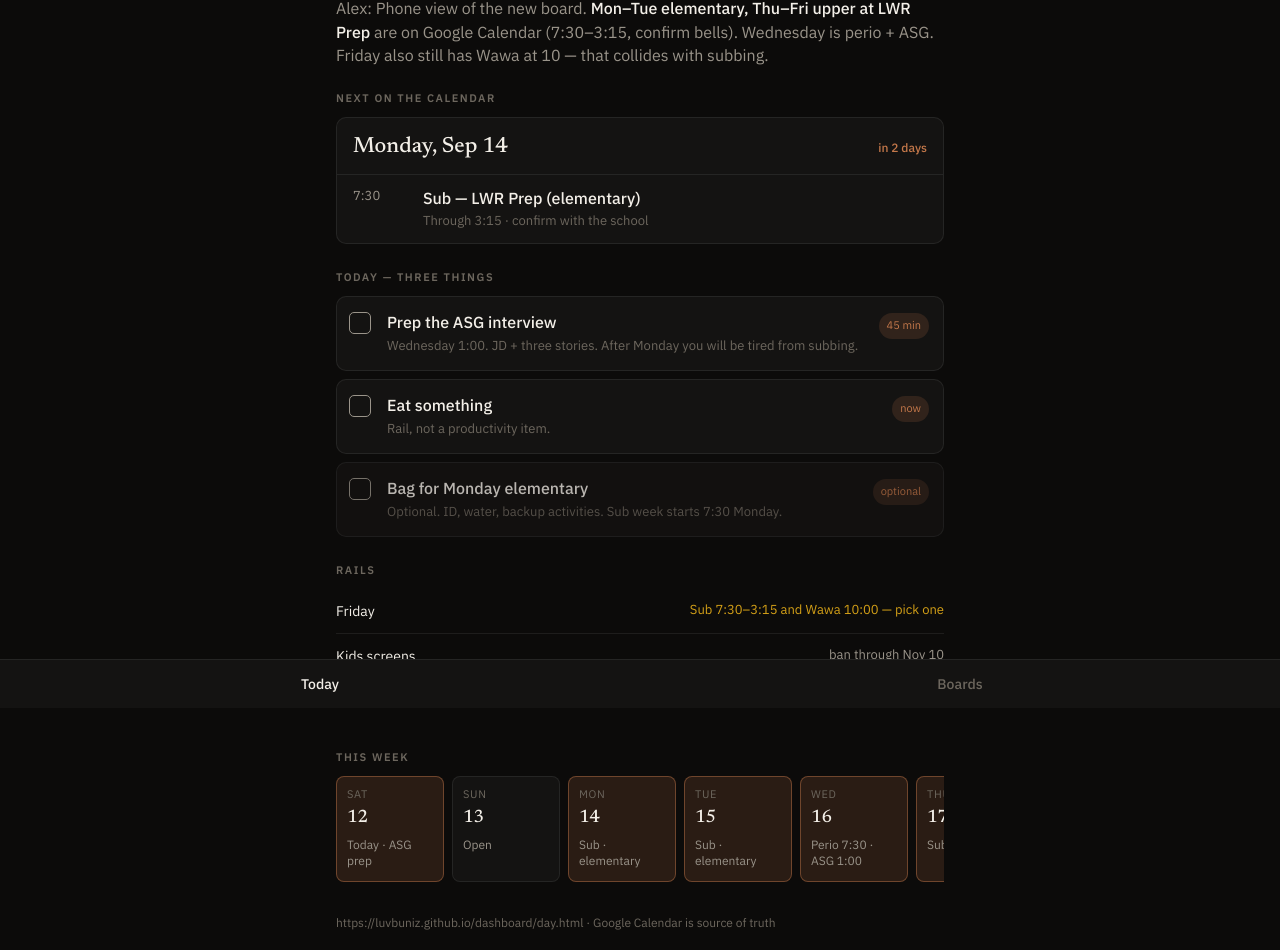
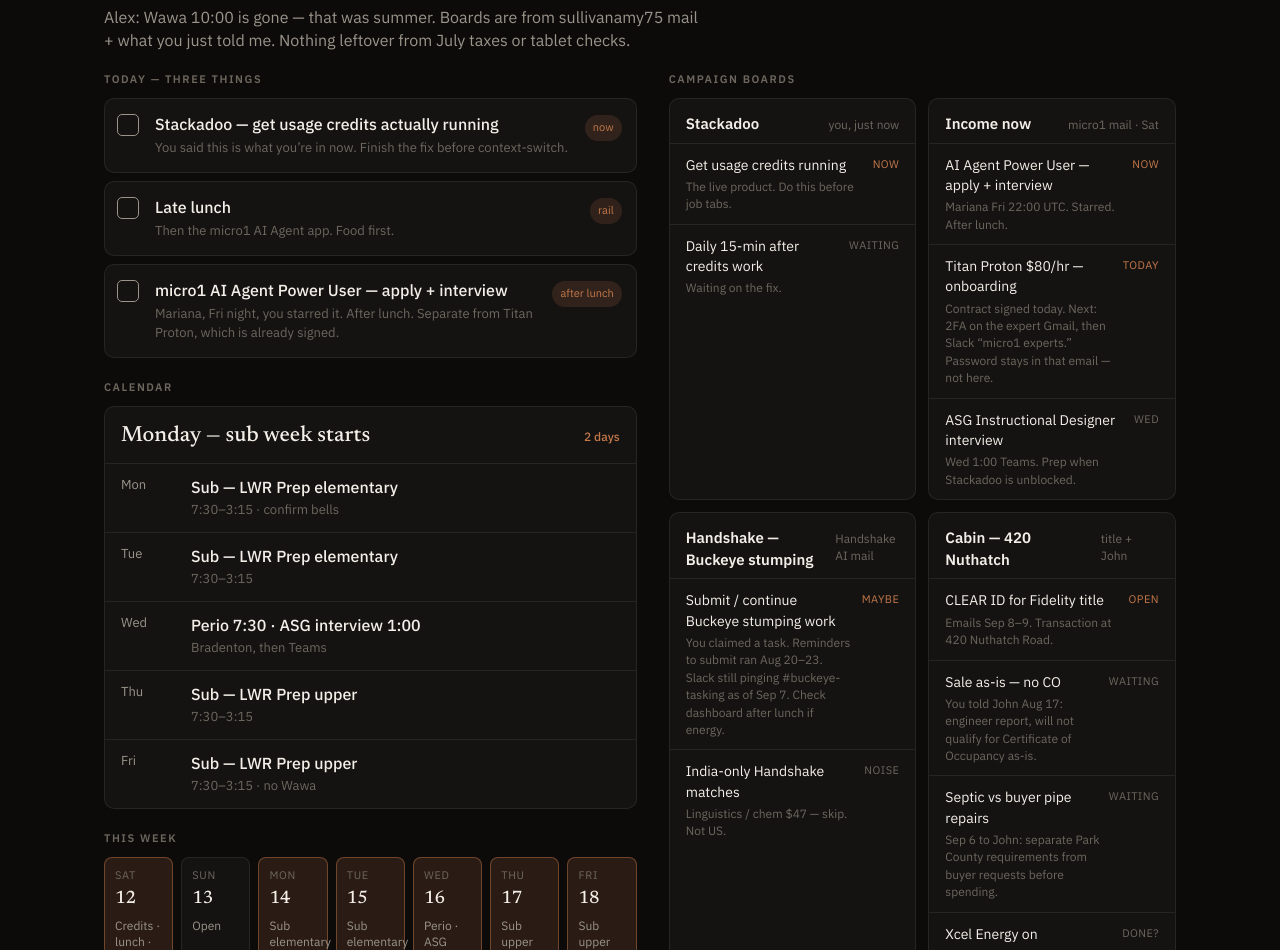
Before and after one commit to luvbuniz/dashboard, a website: page public/day.html in a window 1280 px wide. Shown: the part 92-1042 px from the top of the page. Drawn offline with Linux system fonts and the light colour scheme.

Commit message:
Responsive campaign boards from live mail; drop summer Wawa
Today/Boards split. Desktop two-column, phone tabs. Boards sourced from sullivanamy75 threads.

```diff
--- a/public/day.html
+++ b/public/day.html
@@ -33,7 +33,7 @@
       min-height: 100dvh;
     }
     .wrap {
-      max-width: 640px;
+      max-width: 1120px;
       margin: 0 auto;
       padding: 20px 16px var(--tabh);
     }
@@ -42,6 +42,7 @@
       justify-content: space-between;
       align-items: baseline;
       gap: 12px;
+      margin-bottom: 8px;
     }
     .kicker {
       font-size: 11px;
@@ -52,16 +53,15 @@
     }
     h1 {
       font-family: Newsreader, Georgia, serif;
-      font-size: 30px;
+      font-size: clamp(26px, 4vw, 34px);
       font-weight: 500;
       letter-spacing: -0.03em;
       margin: 4px 0 0;
       line-height: 1.05;
     }
     .clock { font-variant-numeric: tabular-nums; color: var(--muted); font-size: 13px; }
-    .alex { margin: 16px 0 24px; color: var(--muted); }
+    .alex { margin: 12px 0 20px; color: var(--muted); max-width: 62ch; }
     .alex strong { color: var(--ink); font-weight: 500; }
-    section { margin-bottom: 26px; }
     h2 {
       font-size: 11px;
       letter-spacing: 0.14em;
@@ -70,13 +70,14 @@
       font-weight: 600;
       margin: 0 0 10px;
     }
-    .next, .card {
+    section { margin-bottom: 22px; }
+    .next, .card, .board {
       border: 1px solid var(--line);
       background: var(--panel);
       border-radius: var(--radius);
       overflow: hidden;
     }
-    .next-head, .proj-h {
+    .next-head, .board-h {
       padding: 14px 16px 10px;
       display: flex;
       justify-content: space-between;
@@ -114,7 +115,6 @@
     }
     .task:hover, .task:active { background: var(--elev); }
     .task.done .label { color: var(--faint); text-decoration: line-through; }
-    .task.optional { opacity: 0.75; }
     .box {
       width: 22px; height: 22px; margin-top: 1px;
       border: 1.5px solid var(--muted);
@@ -132,7 +132,6 @@
       white-space: nowrap;
       margin-top: 2px;
     }
-    .chip.warn { color: var(--warn); background: rgba(212,160,23,.16); }
     .rails { display: grid; }
     .rail {
       display: flex;
@@ -144,7 +143,6 @@
     }
     .rail:last-child { border-bottom: 0; }
     .rail .status { color: var(--muted); font-size: 13px; text-align: right; }
-    .rail.warn .status { color: var(--warn); }
     .week {
       display: flex;
       gap: 8px;
@@ -161,31 +159,24 @@
       min-height: 96px;
     }
     .day.on { border-color: rgba(196, 120, 74, 0.45); background: var(--copper-dim); }
-    .day.conflict { border-color: rgba(212, 160, 23, 0.5); }
     .day .d { font-size: 11px; color: var(--faint); text-transform: uppercase; letter-spacing: 0.06em; }
     .day .n { font-family: Newsreader, Georgia, serif; font-size: 18px; margin: 2px 0 6px; }
     .day .m { font-size: 12px; color: var(--muted); line-height: 1.35; }
-    .proj { border-top: 1px solid var(--line); }
-    .proj:first-child { border-top: 0; }
-    .proj-h { cursor: pointer; width: 100%; background: none; border: 0; color: inherit; font: inherit; text-align: left; min-height: 48px; }
-    .proj-h .name { font-weight: 500; }
-    .proj-h .count { color: var(--faint); font-size: 12px; }
-    .items { display: none; padding: 0 12px 12px; }
-    .proj.open .items { display: block; }
+    .boards-grid { display: grid; gap: 12px; }
+    .board-h { padding-bottom: 8px; }
+    .board-h .name { font-weight: 600; font-size: 15px; }
+    .board-h .src { color: var(--faint); font-size: 12px; }
     .item {
-      display: flex;
-      justify-content: space-between;
+      display: grid;
+      grid-template-columns: 1fr auto;
       gap: 8px;
-      padding: 10px 4px;
+      padding: 11px 16px;
       border-top: 1px solid var(--line);
       font-size: 14px;
     }
-    .item .lane { color: var(--faint); font-size: 12px; white-space: nowrap; }
-    .item.week .lane { color: var(--copper); }
-    .parked details { color: var(--muted); }
-    .parked summary { cursor: pointer; color: var(--faint); font-size: 13px; min-height: 44px; display: flex; align-items: center; }
-    .parked ul { margin: 0; padding-left: 18px; }
-    .parked li { margin: 6px 0; }
+    .item .meta { color: var(--faint); font-size: 12px; margin-top: 3px; }
+    .lane { font-size: 11px; letter-spacing: 0.04em; text-transform: uppercase; color: var(--faint); white-space: nowrap; padding-top: 2px; }
+    .item.now .lane { color: var(--copper); }
     .tabbar {
       position: fixed;
       left: 0; right: 0; bottom: 0;
@@ -203,118 +194,151 @@
     }
     .tabbar button.on { color: var(--ink); }
     [data-tab="today"] #boards, [data-tab="boards"] #today { display: none; }
-    footer { margin-top: 28px; color: var(--faint); font-size: 12px; }
+    footer { margin-top: 24px; color: var(--faint); font-size: 12px; }
+
+    @media (min-width: 900px) {
+      .wrap { padding: 28px 24px 40px; }
+      .layout {
+        display: grid;
+        grid-template-columns: minmax(0, 1.05fr) minmax(0, 1fr);
+        gap: 32px;
+        align-items: start;
+      }
+      [data-tab] #today, [data-tab] #boards { display: block !important; }
+      .tabbar { display: none; }
+      .week { display: grid; grid-template-columns: repeat(7, 1fr); overflow: visible; }
+      .day { flex: none; min-width: 0; }
+      .boards-grid { grid-template-columns: 1fr; }
+    }
+    @media (min-width: 1100px) {
+      .boards-grid { grid-template-columns: 1fr 1fr; }
+    }
   </style>
 </head>
 <body data-tab="today">
   <div class="wrap">
     <header>
       <div>
-        <div class="kicker">Weekend · last free day before sub week</div>
-        <h1>Saturday, Sep 12</h1>
+        <div class="kicker">Saturday · late lunch · then income</div>
+        <h1>Sep 12</h1>
       </div>
       <div class="clock" id="clock"></div>
     </header>
+    <p class="alex">Alex: Wawa 10:00 is gone — that was summer. Boards are from sullivanamy75 mail + what you just told me. Nothing leftover from July taxes or tablet checks.</p>
 
+    <div class="layout">
       <div id="today">
-      <p class="alex">Alex: Phone view of the new board. <strong>Mon–Tue elementary, Thu–Fri upper at LWR Prep</strong> are on Google Calendar (7:30–3:15, confirm bells). Wednesday is perio + ASG. Friday also still has Wawa at 10 — that collides with subbing.</p>
-
         <section>
-        <h2>Next on the calendar</h2>
-        <div class="next">
-          <div class="next-head">
-            <div class="when">Monday, Sep 14</div>
-            <div class="countdown">in 2 days</div>
-          </div>
-          <div class="appt">
-            <time>7:30</time>
-            <div>
-              <div class="title">Sub — LWR Prep (elementary)</div>
-              <div class="meta">Through 3:15 · confirm with the school</div>
-            </div>
-          </div>
+          <h2>Today — three things</h2>
+          <div class="tasks">
+            <button class="task" data-id="stack" type="button">
+              <span class="box"></span>
+              <span>
+                <span class="label">Stackadoo — get usage credits actually running</span>
+                <div class="why">You said this is what you’re in now. Finish the fix before context-switch.</div>
+              </span>
+              <span class="chip">now</span>
+            </button>
+            <button class="task" data-id="eat" type="button">
+              <span class="box"></span>
+              <span>
+                <span class="label">Late lunch</span>
+                <div class="why">Then the micro1 AI Agent app. Food first.</div>
+              </span>
+              <span class="chip">rail</span>
+            </button>
+            <button class="task" data-id="agent" type="button">
+              <span class="box"></span>
+              <span>
+                <span class="label">micro1 AI Agent Power User — apply + interview</span>
+                <div class="why">Mariana, Fri night, you starred it. After lunch. Separate from Titan Proton, which is already signed.</div>
+              </span>
+              <span class="chip">after lunch</span>
+            </button>
           </div>
         </section>
 
         <section>
-        <h2>Today — three things</h2>
-        <div class="tasks">
-          <button class="task" data-id="prep" type="button">
-            <span class="box"></span>
-            <span>
-              <span class="label">Prep the ASG interview</span>
-              <div class="why">Wednesday 1:00. JD + three stories. After Monday you will be tired from subbing.</div>
-            </span>
-            <span class="chip">45 min</span>
-          </button>
-          <button class="task" data-id="eat" type="button">
-            <span class="box"></span>
-            <span>
-              <span class="label">Eat something</span>
-              <div class="why">Rail, not a productivity item.</div>
-            </span>
-            <span class="chip">now</span>
-          </button>
-          <button class="task optional" data-id="bag" type="button">
-            <span class="box"></span>
-            <span>
-              <span class="label">Bag for Monday elementary</span>
-              <div class="why">Optional. ID, water, backup activities. Sub week starts 7:30 Monday.</div>
-            </span>
-            <span class="chip">optional</span>
-          </button>
+          <h2>Calendar</h2>
+          <div class="next">
+            <div class="next-head">
+              <div class="when">Monday — sub week starts</div>
+              <div class="countdown">2 days</div>
+            </div>
+            <div class="appt"><time>Mon</time><div><div class="title">Sub — LWR Prep elementary</div><div class="meta">7:30–3:15 · confirm bells</div></div></div>
+            <div class="appt"><time>Tue</time><div><div class="title">Sub — LWR Prep elementary</div><div class="meta">7:30–3:15</div></div></div>
+            <div class="appt"><time>Wed</time><div><div class="title">Perio 7:30 · ASG interview 1:00</div><div class="meta">Bradenton, then Teams</div></div></div>
+            <div class="appt"><time>Thu</time><div><div class="title">Sub — LWR Prep upper</div><div class="meta">7:30–3:15</div></div></div>
+            <div class="appt"><time>Fri</time><div><div class="title">Sub — LWR Prep upper</div><div class="meta">7:30–3:15 · no Wawa</div></div></div>
+          </div>
+        </section>
+
+        <section>
+          <h2>This week</h2>
+          <div class="week">
+            <div class="day on"><div class="d">Sat</div><div class="n">12</div><div class="m">Credits · lunch · AI Agent</div></div>
+            <div class="day"><div class="d">Sun</div><div class="n">13</div><div class="m">Open</div></div>
+            <div class="day on"><div class="d">Mon</div><div class="n">14</div><div class="m">Sub elementary</div></div>
+            <div class="day on"><div class="d">Tue</div><div class="n">15</div><div class="m">Sub elementary</div></div>
+            <div class="day on"><div class="d">Wed</div><div class="n">16</div><div class="m">Perio · ASG</div></div>
+            <div class="day on"><div class="d">Thu</div><div class="n">17</div><div class="m">Sub upper</div></div>
+            <div class="day on"><div class="d">Fri</div><div class="n">18</div><div class="m">Sub upper</div></div>
           </div>
         </section>
 
         <section>
           <h2>Rails</h2>
           <div class="rails">
-          <div class="rail warn">
-            <span>Friday</span>
-            <span class="status">Sub 7:30–3:15 and Wawa 10:00 — pick one</span>
-          </div>
-          <div class="rail">
-            <span>Kids screens</span>
-            <span class="status">ban through Nov 10</span>
-          </div>
-          <div class="rail">
-            <span>Bills</span>
-            <span class="status">LV water paid · Republic auto Sep 20</span>
-          </div>
-        </div>
-      </section>
-
-      <section>
-        <h2>This week</h2>
-        <div class="week">
-          <div class="day on"><div class="d">Sat</div><div class="n">12</div><div class="m">Today · ASG prep</div></div>
-          <div class="day"><div class="d">Sun</div><div class="n">13</div><div class="m">Open</div></div>
-          <div class="day on"><div class="d">Mon</div><div class="n">14</div><div class="m">Sub · elementary</div></div>
-          <div class="day on"><div class="d">Tue</div><div class="n">15</div><div class="m">Sub · elementary</div></div>
-          <div class="day on"><div class="d">Wed</div><div class="n">16</div><div class="m">Perio 7:30 · ASG 1:00</div></div>
-          <div class="day on"><div class="d">Thu</div><div class="n">17</div><div class="m">Sub · upper</div></div>
-          <div class="day on conflict"><div class="d">Fri</div><div class="n">18</div><div class="m">Sub · upper · Wawa 10?</div></div>
+            <div class="rail"><span>School run</span><span class="status">pickups / drop-offs · not a 10:00 Wawa</span></div>
+            <div class="rail"><span>Kids screens</span><span class="status">ban through Nov 10</span></div>
+            <div class="rail"><span>Bills</span><span class="status">LV water paid · Republic auto Sep 20</span></div>
           </div>
         </section>
       </div>
 
       <div id="boards">
-      <p class="alex">Boards are <strong>project lists</strong>, not today. Daily agent should pull at most one due item onto Today and leave the rest here.</p>
-      <div class="card" id="kanban"></div>
-      <section class="parked" style="margin-top:20px">
-        <details>
-          <summary>Aged out of the old Command Center</summary>
-          <ul>
-            <li>July tax nags — need a real date, not a daily card.</li>
-            <li>Tablets / screen-time — contradicts the no-screens trial.</li>
-            <li>“2 applications today” — paused while ASG + sub week are live.</li>
-            <li>Audio transcript frog — not on calendar or mail.</li>
-          </ul>
-        </details>
-      </section>
+        <h2>Campaign boards</h2>
+        <div class="boards-grid">
+
+          <article class="board">
+            <div class="board-h"><span class="name">Stackadoo</span><span class="src">you, just now</span></div>
+            <div class="item now"><div>Get usage credits running<div class="meta">The live product. Do this before job tabs.</div></div><span class="lane">now</span></div>
+            <div class="item"><div>Daily 15-min after credits work<div class="meta">Waiting on the fix.</div></div><span class="lane">waiting</span></div>
+          </article>
+
+          <article class="board">
+            <div class="board-h"><span class="name">Income now</span><span class="src">micro1 mail · Sat</span></div>
+            <div class="item now"><div>AI Agent Power User — apply + interview<div class="meta">Mariana Fri 22:00 UTC. Starred. After lunch.</div></div><span class="lane">now</span></div>
+            <div class="item now"><div>Titan Proton $80/hr — onboarding<div class="meta">Contract signed today. Next: 2FA on the expert Gmail, then Slack “micro1 experts.” Password stays in that email — not here.</div></div><span class="lane">today</span></div>
+            <div class="item"><div>ASG Instructional Designer interview<div class="meta">Wed 1:00 Teams. Prep when Stackadoo is unblocked.</div></div><span class="lane">Wed</span></div>
+          </article>
+
+          <article class="board">
+            <div class="board-h"><span class="name">Handshake — Buckeye stumping</span><span class="src">Handshake AI mail</span></div>
+            <div class="item now"><div>Submit / continue Buckeye stumping work<div class="meta">You claimed a task. Reminders to submit ran Aug 20–23. Slack still pinging #buckeye-tasking as of Sep 7. Check dashboard after lunch if energy.</div></div><span class="lane">maybe</span></div>
+            <div class="item"><div>India-only Handshake matches<div class="meta">Linguistics / chem $47 — skip. Not US.</div></div><span class="lane">noise</span></div>
+          </article>
+
+          <article class="board">
+            <div class="board-h"><span class="name">Cabin — 420 Nuthatch</span><span class="src">title + John</span></div>
+            <div class="item now"><div>CLEAR ID for Fidelity title<div class="meta">Emails Sep 8–9. Transaction at 420 Nuthatch Road.</div></div><span class="lane">open</span></div>
+            <div class="item"><div>Sale as-is — no CO<div class="meta">You told John Aug 17: engineer report, will not qualify for Certificate of Occupancy as-is.</div></div><span class="lane">waiting</span></div>
+            <div class="item"><div>Septic vs buyer pipe repairs<div class="meta">Sep 6 to John: separate Park County requirements from buyer requests before spending.</div></div><span class="lane">waiting</span></div>
+            <div class="item"><div>Xcel Energy on<div class="meta">Welcome mail Sep 9 · acct for 420 Nuthatch Dr.</div></div><span class="lane">done?</span></div>
+          </article>
+
+          <article class="board">
+            <div class="board-h"><span class="name">Home / school</span><span class="src">calendar + SchoolCafé</span></div>
+            <div class="item now"><div>Sub week at LWR Prep<div class="meta">Mon/Tue elementary · Thu/Fri upper. Pickups/drop-offs around that.</div></div><span class="lane">week</span></div>
+            <div class="item"><div>Fiona SchoolCafé $19.50<div class="meta">Low-balance alert Fri 9/11 vs $20 threshold. Ignore if you already loaded.</div></div><span class="lane">check</span></div>
+            <div class="item"><div>Parenting plan signed<div class="meta">Dropbox Sign Sat: you + David, Agreed Parenting Plan Sullivan 9.8.26.</div></div><span class="lane">done</span></div>
+          </article>
+
+        </div>
+      </div>
     </div>
 
-    <footer>https://luvbuniz.github.io/dashboard/day.html · Google Calendar is source of truth</footer>
+    <footer>https://luvbuniz.github.io/dashboard/day.html · sourced Sat Sep 12 from Gmail + calendar · no leftovers from the old 16-item list</footer>
   </div>
 
   <nav class="tabbar">
@@ -323,12 +347,11 @@
   </nav>
 
   <script>
-    const KEY = "amy-dayboard-2026-09-12";
+    const KEY = "amy-dayboard-2026-09-12b";
     const done = new Set(JSON.parse(localStorage.getItem(KEY) || "[]"));
     const clock = document.getElementById("clock");
     const tick = () => { clock.textContent = new Date().toLocaleTimeString([], { hour: "numeric", minute: "2-digit" }); };
     tick(); setInterval(tick, 15000);
-
     function paint() {
       document.querySelectorAll(".task").forEach((el) => el.classList.toggle("done", done.has(el.dataset.id)));
       localStorage.setItem(KEY, JSON.stringify([...done]));
@@ -341,46 +364,12 @@
       });
     });
     paint();
-
     document.querySelectorAll(".tabbar button").forEach((b) => {
       b.addEventListener("click", () => {
         document.body.dataset.tab = b.dataset.go;
         document.querySelectorAll(".tabbar button").forEach((x) => x.classList.toggle("on", x === b));
       });
     });
-
-    const projects = [
-      { name: "Work", count: "1 this week", items: [
-        { t: "ASG interview — Instructional Designer", lane: "Wed 1:00", week: true },
-        { t: "Job hunt quota / Micro1", lane: "parked" },
-      ]},
-      { name: "Subbing", count: "4 days", items: [
-        { t: "LWR Prep elementary", lane: "Mon + Tue", week: true },
-        { t: "LWR Prep upper", lane: "Thu + Fri", week: true },
-      ]},
-      { name: "Stackadoo", count: "waiting", items: [
-        { t: "Daily 15-min touch", lane: "waiting — sub week" },
-      ]},
-      { name: "Kids", count: "1 conflict", items: [
-        { t: "No screens trial", lane: "rail through Nov 10", week: true },
-        { t: "Friday Wawa 10:00", lane: "conflicts with sub", week: true },
-        { t: "Library / camps", lane: "waiting" },
-      ]},
-      { name: "Properties", count: "parked", items: [
-        { t: "Smoke Ranch / Moonmist taxes", lane: "need a real date" },
-        { t: "McLeod deed", lane: "waiting" },
-        { t: "La Sombra utilities — Brian", lane: "waiting" },
-      ]},
-    ];
-    const kb = document.getElementById("kanban");
-    kb.innerHTML = projects.map((p, i) => `
-      <div class="proj${i === 0 ? " open" : ""}">
-        <button class="proj-h" type="button"><span class="name">${p.name}</span><span class="count">${p.count}</span></button>
-        <div class="items">${p.items.map((it) => `<div class="item${it.week ? " week" : ""}"><span>${it.t}</span><span class="lane">${it.lane}</span></div>`).join("")}</div>
-      </div>`).join("");
-    kb.querySelectorAll(".proj-h").forEach((btn) => {
-      btn.addEventListener("click", () => btn.parentElement.classList.toggle("open"));
-    });
   </script>
 </body>
 </html>
```
Lines whose indentation alone changed are shown as unchanged.
